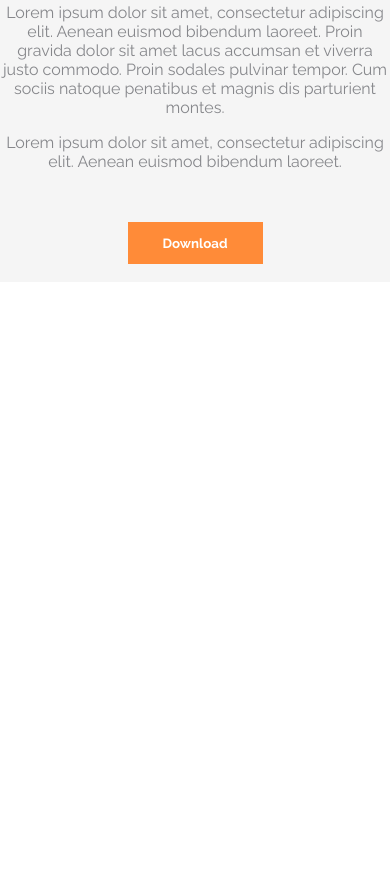
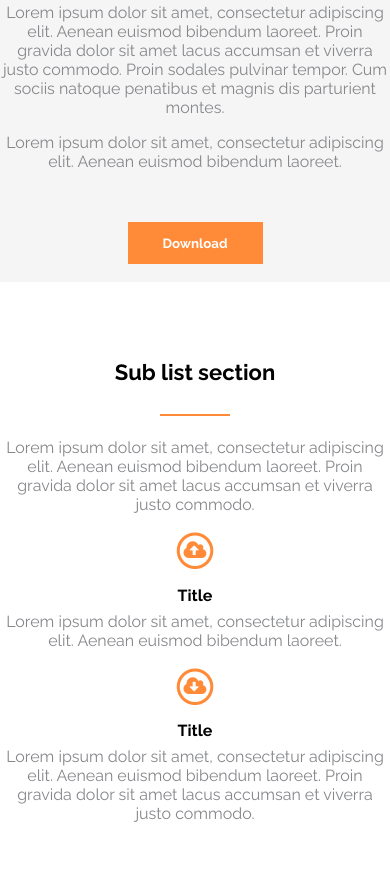
Before and after one commit to danieru0/axit, a website: page index.html in a window 390 px wide. Shown: the part 1813-2691 px from the top of the page. Before the commit the page ends 2095 px from the top, so only its background shows below. Drawn offline with Linux system fonts and the light colour scheme.

Commit message:
added sub list section

```diff
--- a/index.html
+++ b/index.html
@@ -68,7 +68,7 @@
     <section class="features">
        <div class="features-tabs">
             <div class="features__buttons-group">
-                <button class="features-btn" value="0">tab 1</button>
+                <button class="features-btn active" value="0">tab 1</button>
                 <button class="features-btn" value="1">tab 2</button>
                 <button class="features-btn" value="2">tab 3</button>
             </div>
@@ -90,8 +90,35 @@
                 </div>
            </div>
         </div>
-        <img src="imgs/features-tab.png">
+        <img src="imgs/features-tab.png" alt="">
     </section>
+    <article class="sub-list">
+        <img src="imgs/sub-list-left.png" alt="">
+        <div class="sub-list__content">
+            <h3>Sub list section</h3>
+            <p>Lorem ipsum dolor sit amet, consectetur adipiscing elit. Aenean euismod bibendum laoreet. Proin gravida dolor sit amet lacus accumsan et viverra justo commodo.</p>
+            <div class="sub-list__content-block">
+                <span class="fa-stack fa-lg" aria-hidden="true">
+                    <span class="fa fa-circle-thin fa-stack-2x" aria-hidden="true"></span>
+                    <span class="fa fa-cloud-upload fa-stack-1x" aria-hidden="true"></span>
+                </span>
+                <div class="sub-list__content-block_text">
+                    <h4>Title</h4>
+                    <p>Lorem ipsum dolor sit amet, consectetur adipiscing elit. Aenean euismod bibendum laoreet.</p>
+                </div>
+            </div>
+            <div class="sub-list__content-block">
+                <span class="fa-stack fa-lg" aria-hidden="true">
+                    <span class="fa fa-circle-thin fa-stack-2x" aria-hidden="true"></span>
+                    <span class="fa fa-cloud-download fa-stack-1x" aria-hidden="true"></span>
+                </span>
+                <div class="sub-list__content-block_text">
+                    <h4>Title</h4>
+                    <p>Lorem ipsum dolor sit amet, consectetur adipiscing elit. Aenean euismod bibendum laoreet. Proin gravida dolor sit amet lacus accumsan et viverra justo commodo.</p>
+                </div>
+            </div>
+        </div>
+    </article>
     <script src="js/main.js"></script>
 </body>
 </html>
--- a/js/main.js
+++ b/js/main.js
@@ -17,7 +17,11 @@
             document.querySelectorAll('.features-tab.active').forEach(function(item) {
                 item.classList.remove('active');
             });
+            document.querySelectorAll('.features-btn.active').forEach(function(item) {
+                item.classList.remove('active');
+            });
             tabs[this.value].className += ' active';
+            featuresBtn[this.value].className += ' active';
         });
     }
 })();
--- a/scss/style.scss
+++ b/scss/style.scss
@@ -385,6 +385,7 @@ body {
             display: flex;
             flex-direction: column;
             button {
+                transition: 0.5s;
                 width: 110px;
                 height: 112px;
                 background-color: #333333;
@@ -399,6 +400,12 @@ body {
                 &:hover {
                     background-color: #ff8b38;
                 }
+                &:focus {
+                    background-color: #ff8b38;
+                }
+            }
+            .features-btn.active {
+                background-color: #ff8b38;
             }
         }
         .features-tab {
@@ -515,3 +522,79 @@ body {
         }
     }
 }
+
+//-----------SUB LIST SECTION---------------
+
+.sub-list {
+    width: 100%;
+    height: 596px;
+    display: flex;
+    justify-content: space-around;
+    align-items: center;
+    .sub-list__content {
+        width: 473px;
+        h3 {
+            font-family: Raleway;
+            font-weight: 700;
+            font-size: 22px;
+            &::after {
+                content: "";
+                width: 70px;
+                height: 2px;
+                background-color: #ff8b38;
+                margin-top: 29px;
+                display: block;
+            }
+        }
+        p {
+            color: #86878b;
+            font-family: Raleway;
+            font-size: 16px;
+            margin-bottom: 45px;
+        }
+        .sub-list__content-block {
+            span {
+                float: left;
+                color: #ff8b38;
+            }
+            .sub-list__content-block_text {
+                margin-left: 65px;
+                h4 {
+                    font-family: Raleway;
+                }
+                p {
+                    margin-top: -15px;
+                }
+            }
+        }
+    }
+}
+
+@media (max-width: 1015px) {
+    .sub-list {
+        text-align: center;
+        img {
+            display: none;
+        }
+        .sub-list__content {
+            h3::after {
+                margin-left: auto;
+                margin-right: auto;
+            }
+            p {
+                margin: 0;
+            }
+            .sub-list__content-block {
+                span {
+                    margin-top: 8px;
+                    float: none;
+                }
+                .sub-list__content-block_text {
+                    margin: 0;
+                    p {
+                    }
+                }
+            }
+        }
+    }
+}
```
Also changed, not shown: style.css.
